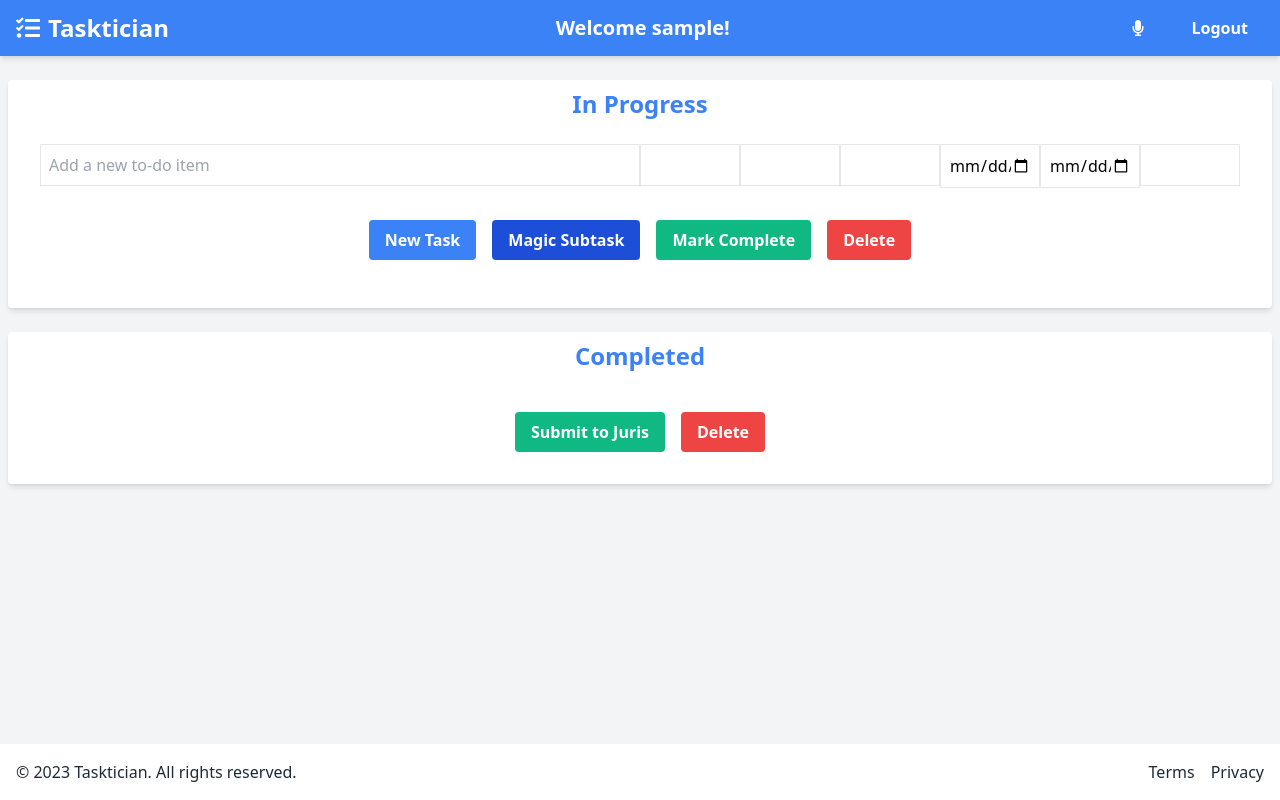
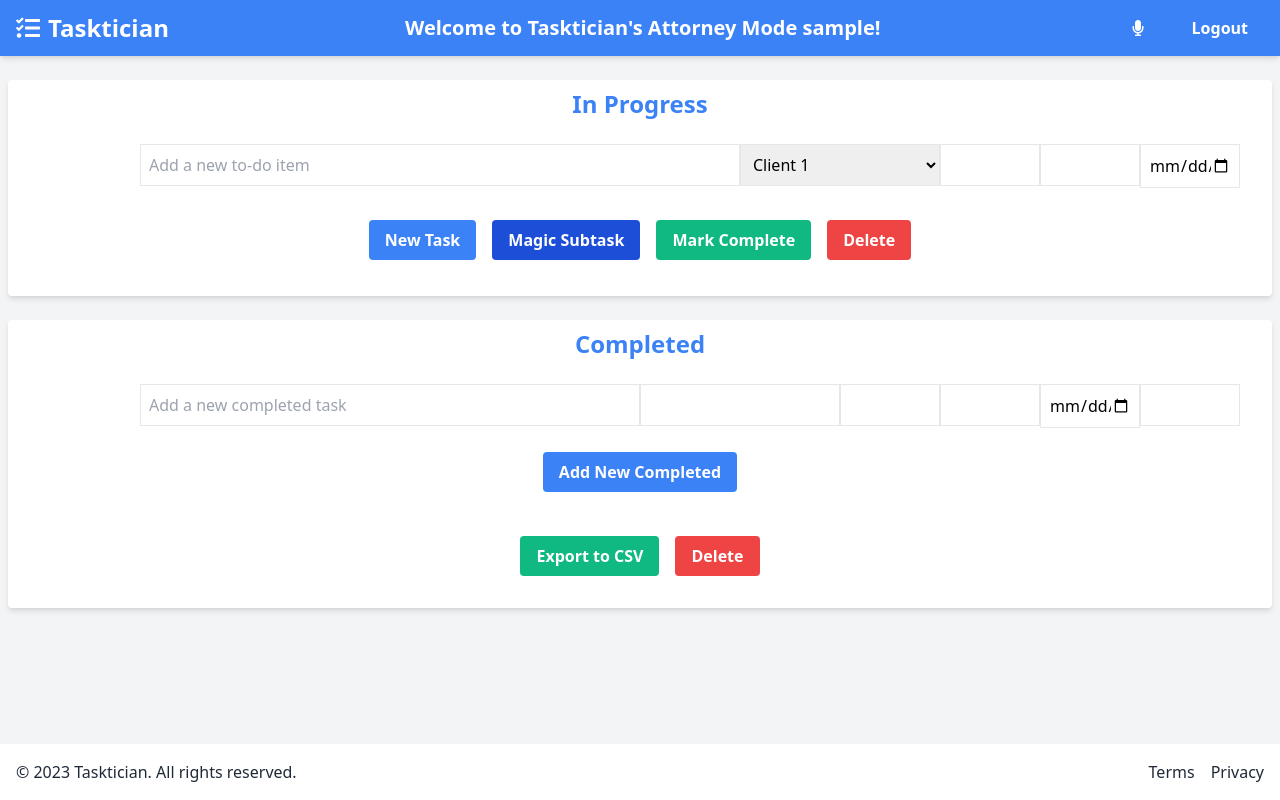
Before and after one commit to halfprice06/tasktician, a FastAPI app: template templates/home.html in a window 1280 px wide. Run offline with FastAPI, Linux system fonts and the light colour scheme; the template is opened without the code that fills it: most values are stand-ins (such as "Sample title", 1, 10 or a date in 2020); some libraries are stand-ins or nearby versions.

Commit message:
added new buttons, some style stuff (build is broken)

```diff
--- a/main.py
+++ b/main.py
@@ -141,6 +141,25 @@ def add_todo(request: Request,
     context = {"request": request, "items": todos}  # Change "item" to "items"
     return templates.TemplateResponse("in_progress.html", context)
 
+@app.post("/add_new_completed", response_class=HTMLResponse)
+def add_new_completed(request: Request,
+                      tasks: str = Form(...),
+                      client: str = Form(None),
+                      client_id: int = Form(None),
+                      matter_id: int = Form(None),
+                      due_date: date = Form(None),
+                      date_completed: date = Form(None),
+                      time_spent: float = Form(None),
+                      parent_id: int = Form(None),
+                      db: Session = Depends(get_db),
+                      current_user: User = Depends(get_current_user)):
+    client = client if client != "" else None  # If client is an empty string, put null into db
+    print("test" + tasks, client, client_id, matter_id, due_date, date_completed, time_spent, True, parent_id)
+    create_todo(db, tasks=tasks, user_id=current_user.id, client=client, client_id=client_id, matter_id=matter_id, due_date=due_date, date_completed=date_completed, time_spent=time_spent, completed_bool=True, parent_id=parent_id)
+    todos = models.get_todos(db, current_user.id)  # Get all todos
+    context = {"request": request, "items": todos}  # Change "item" to "items"
+    return templates.TemplateResponse("completed.html", context)
+
 @app.get("/get_all_todos", response_class=HTMLResponse)
 def get_all_todos(request: Request, db: Session = Depends(get_db), current_user: User = Depends(get_current_user)):
     todos = models.get_todos(db, current_user.id)
--- a/templates/home.html
+++ b/templates/home.html
@@ -19,7 +19,7 @@
             <a href="/home" class="font-bold text-2xl text-white mb-2 md:mb-0">
                 <i class="fas fa-tasks pr-2 "></i>Tasktician
             </a>
-            <div class="font-bold text-xl text-white mb-2 md:mb-0">Welcome {{ username }}!</div>
+            <div class="font-bold text-xl text-white mb-2 md:mb-0">Welcome to Tasktician's Attorney Mode {{ username }}!</div>
             <nav>
                 <ul class="flex flex-col md:flex-row space-y-2 md:space-y-0 md:space-x-4 items-center">
                     <li><button hx-get="/toggle-microphone" hx-swap="innerHTML" hx-trigger="click" class="text-white hover:text-blue-500 font-bold py-2 px-4 rounded">
@@ -38,15 +38,21 @@
             <div id="todo-list" hx-get="/get_all_todos" hx-swap="innerHTML" hx-trigger="load">
                 <!-- Existing to-do items will be loaded here -->
             </div>
-            <form hx-post="/add" hx-target="#todo-list" hx-swap="innerHTML" class="mt-4 mb-4">
+            <form hx-post="/add" hx-target="#todo-list" hx-swap="innerHTML" class="mt-1 mb-1">
 
                 <div class="flex mb-4">
-
+                    <div class="w-1/12" style="visibility: hidden;">
+                        <div class="border p-2 mr-2 w-full"></div>
+                    </div>
                     <div class="w-6/12">
                         <input type="text" id="tasks" name="tasks" placeholder="Add a new to-do item" class="border p-2 mr-2 w-full">
                     </div>
-                    <div class="w-1/12">
-                        <input type="text" id="client" name="client" placeholder="" class="border p-2 mr-2 w-full">
+                    <div class="w-2/12">
+                        <select id="client" name="client" class="border p-2 mr-2 w-full">
+                            <option value="Client 1">Client 1</option>
+                            <option value="Client 2">Client 2</option>
+                            <option value="Client 3">Client 3</option>
+                        </select>
                     </div>
                     <div class="w-1/12">
                         <input type="number" id="client_id" name="client_id" placeholder="" class="border p-2 mr-2 w-full">
@@ -56,12 +62,6 @@
                     </div>
                     <div class="w-1/12">
                         <input type="date" id="due_date" name="due_date" class="border p-2 mr-2 w-full">
-                    </div>
-                    <div class="w-1/12">
-                        <input type="date" id="date_completed" name="date_completed" class="border p-2 mr-2 w-full">
-                    </div>
-                    <div class="w-1/12">
-                        <input type="text" id="time_spent" name="time_spent" placeholder="" pattern="^\d*(\.\d{0,2})?$" class="border p-2 mr-2 w-full">
                     </div>
                 </div>
                 <div class="flex justify-center">
@@ -99,13 +99,44 @@
     <div id="CompletedTasks" class="container mx-auto p-2 max-w-8xl overflow-x-auto">
         <div class="bg-white shadow-md rounded px-8 pt-2 pb-2 mb-2" style="min-width: 1000px;">
             <h1 class="text-2xl font-bold mb-6 text-center text-blue-500">Completed</h1>
+
+
             <div id="completed-list" hx-get="/get_all_complete_todos" hx-swap="innerHTML" hx-trigger="load">
                 <!-- Completed items will be loaded here -->
             </div>
+            <form hx-post="/add_new_completed" hx-target="#completed-list" hx-swap="innerHTML" class="mb-1 mt-1">
+                <div class="flex mb-2">
+                    <div class="w-1/12" style="visibility: hidden;">
+                        <div class="border p-2 mr-2 w-full"></div>
+                    </div>
+                    <div class="w-5/12">
+                        <input type="text" id="tasks" name="tasks" placeholder="Add a new completed task" class="border p-2 mr-2 w-full">
+                    </div>
+                    <div class="w-2/12">
+                        <input type="text" id="client" name="client" placeholder="" class="border p-2 mr-2 w-full">
+                    </div>
+                    <div class="w-1/12">
+                        <input type="number" id="client_id" name="client_id" placeholder="" class="border p-2 mr-2 w-full">
+                    </div>
+                    <div class="w-1/12">
+                        <input type="number" id="matter_id" name="matter_id" placeholder="" class="border p-2 mr-2 w-full">
+                    </div>
+                    <div class="w-1/12">
+                        <input type="date" id="date_completed" name="date_completed" class="border p-2 mr-2 w-full">
+                    </div>
+                    <div class="w-1/12">
+                        <input type="text" id="time_spent" name="time_spent" placeholder="" pattern="^\d*(\.\d{0,2})?$" class="border p-2 mr-2 w-full">
+                    </div>
+                </div>
                 <div class="flex justify-center">
-
+                    <button type="submit" id="add-new-completed-btn" class="flex justify-center bg-blue-500 hover:bg-blue-700 text-white font-bold py-2 px-4 rounded mt-4 mb-6 mx-2">
+                            Add New Completed
+                    </button>
+                </div>
+            </form>
+                <div class="flex justify-center">
                     <button id="submit-juris-btn" class="bg-green-500 hover:bg-green-700 text-white font-bold py-2 px-4 rounded mt-4 mb-6 mx-2">
-                    Submit to Juris
+                        Export to CSV
                     </button>
                     <button id="delete-completed-btn" class="bg-red-500 hover:bg-red-700 text-white font-bold py-2 px-4 rounded mt-4 mb-6 mx-2">
                         Delete
```
Also changed, not shown: templates/completed.html (+10 -17 lines), templates/in_progress.html (+4 -11 lines), static/styles.css (line endings or trailing spaces), 1 other file. Lines whose indentation alone changed are shown as unchanged.
